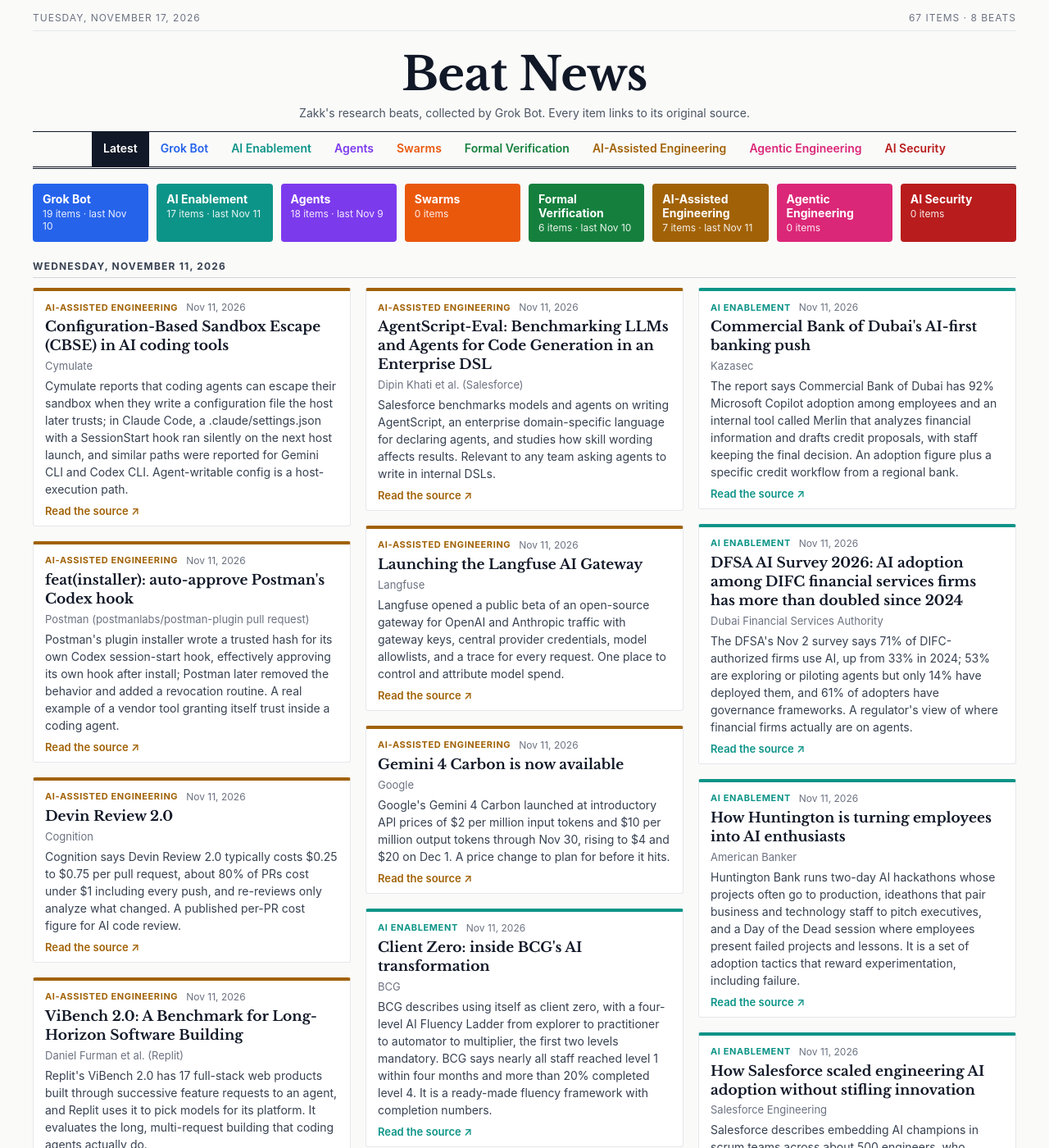
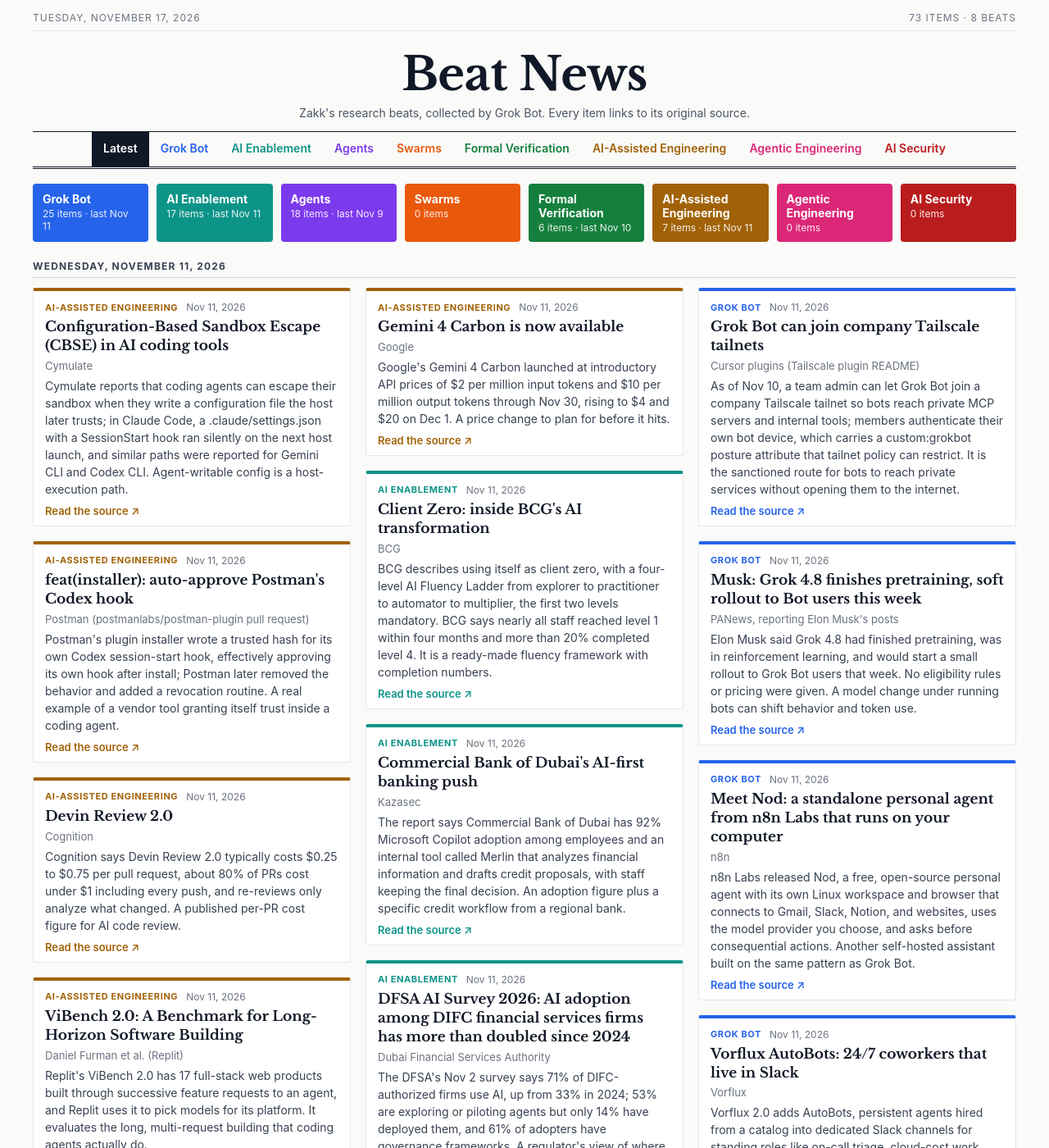
Before and after one commit to 0xZakk/beat-news, a Jekyll site: the page built from index.html, in a window 1280 px wide and 1400 px high. Shown: the whole window at 82% size. Built offline with Jekyll 4.4.1, drawn with Linux system fonts in a browser that asks for light colours; some of the changed text lies outside the part shown.

Commit message:
grok-bot: 2026-11-11 (6 new items)

```diff
--- a/_data/items.json
+++ b/_data/items.json
@@ -1,6 +1,11 @@
 {
  "updated": "2026-11-17T09:51:43-06:00",
  "issues": [
+  {
+   "beat": "grok-bot",
+   "date": "2026-11-11",
+   "summary": ""
+  },
   {
    "beat": "ai-enablement",
    "date": "2026-11-11",
@@ -186,6 +191,72 @@
     "ai-assisted-engineering"
    ],
    "seq": 67
+  },
+  {
+   "id": "2026-11-11-grok-bot-can-join-company-tailscale-tailnets",
+   "beat": "grok-bot",
+   "date": "2026-11-11",
+   "title": "Grok Bot can join company Tailscale tailnets",
+   "author": "Cursor plugins (Tailscale plugin README)",
+   "summary": "As of Nov 10, a team admin can let Grok Bot join a company Tailscale tailnet so bots reach private MCP servers and internal tools; members authenticate their own bot device, which carries a custom:grokbot posture attribute that tailnet policy can restrict. It is the sanctioned route for bots to reach private services without opening them to the internet.",
+   "url": "https://github.com/cursor/plugins/blob/main/third_party/tailscale/README.md",
+   "also_fits": [],
+   "seq": 68
+  },
+  {
+   "id": "2026-11-11-musk-grok-4-8-finishes-pretraining-soft-rollout-to-bot-users",
+   "beat": "grok-bot",
+   "date": "2026-11-11",
+   "title": "Musk: Grok 4.8 finishes pretraining, soft rollout to Bot users this week",
+   "author": "PANews, reporting Elon Musk's posts",
+   "summary": "Elon Musk said Grok 4.8 had finished pretraining, was in reinforcement learning, and would start a small rollout to Grok Bot users that week. No eligibility rules or pricing were given. A model change under running bots can shift behavior and token use.",
+   "url": "https://www.panews.io/articles/01a1c4fe-0dde-7074-be44-21baa2d23bb3",
+   "also_fits": [],
+   "seq": 69
+  },
+  {
+   "id": "2026-11-11-meet-nod-a-standalone-personal-agent-from-n8n-labs-that-runs",
+   "beat": "grok-bot",
+   "date": "2026-11-11",
+   "title": "Meet Nod: a standalone personal agent from n8n Labs that runs on your computer",
+   "author": "n8n",
+   "summary": "n8n Labs released Nod, a free, open-source personal agent with its own Linux workspace and browser that connects to Gmail, Slack, Notion, and websites, uses the model provider you choose, and asks before consequential actions. Another self-hosted assistant built on the same pattern as Grok Bot.",
+   "url": "https://blog.n8n.io/meet-nod/",
+   "also_fits": [],
+   "seq": 70
+  },
+  {
+   "id": "2026-11-11-vorflux-autobots-24-7-coworkers-that-live-in-slack",
+   "beat": "grok-bot",
+   "date": "2026-11-11",
+   "title": "Vorflux AutoBots: 24/7 coworkers that live in Slack",
+   "author": "Vorflux",
+   "summary": "Vorflux 2.0 adds AutoBots, persistent agents hired from a catalog into dedicated Slack channels for standing roles like on-call triage, cloud-cost work, and release management, each with its own daily or weekly budget and approvals in Slack. Per-bot budgets are a concrete answer to bot cost control.",
+   "url": "https://vorflux.com/docs/autobots",
+   "also_fits": [],
+   "seq": 71
+  },
+  {
+   "id": "2026-11-11-what-s-new-in-openbot-1-0",
+   "beat": "grok-bot",
+   "date": "2026-11-11",
+   "title": "What's new in OpenBot 1.0",
+   "author": "CopilotKit",
+   "summary": "CopilotKit shipped OpenBot 1.0, an MIT-licensed, self-hostable AI-coworker workspace that runs locally or on your own Kubernetes cluster from one Helm chart, with your own models and built-in approval controls. It is the most enterprise-oriented of the open-source Grok Bot alternatives so far.",
+   "url": "https://www.copilotkit.ai/blog/openbot-whats-new",
+   "also_fits": [],
+   "seq": 72
+  },
+  {
+   "id": "2026-11-11-grok-bot-on-the-x-subscription-one-shared-weekly-usage-pool",
+   "beat": "grok-bot",
+   "date": "2026-11-11",
+   "title": "Grok Bot on The X Subscription: one shared weekly usage pool",
+   "author": "xAI docs",
+   "summary": "xAI's docs say Grok Bot has no separate quota on The X Subscription: it draws from one weekly pool shared with Grok and Cursor for each paid seat, with prepaid credits past the pool. Every bot and routine on a seat competes for the same allowance.",
+   "url": "https://docs.x.ai/x-subscription/grok-bot",
+   "also_fits": [],
+   "seq": 73
   },
   {
    "id": "2026-11-10-introducing-alphaproof-code-verifying-complex-software-at-de",
```
